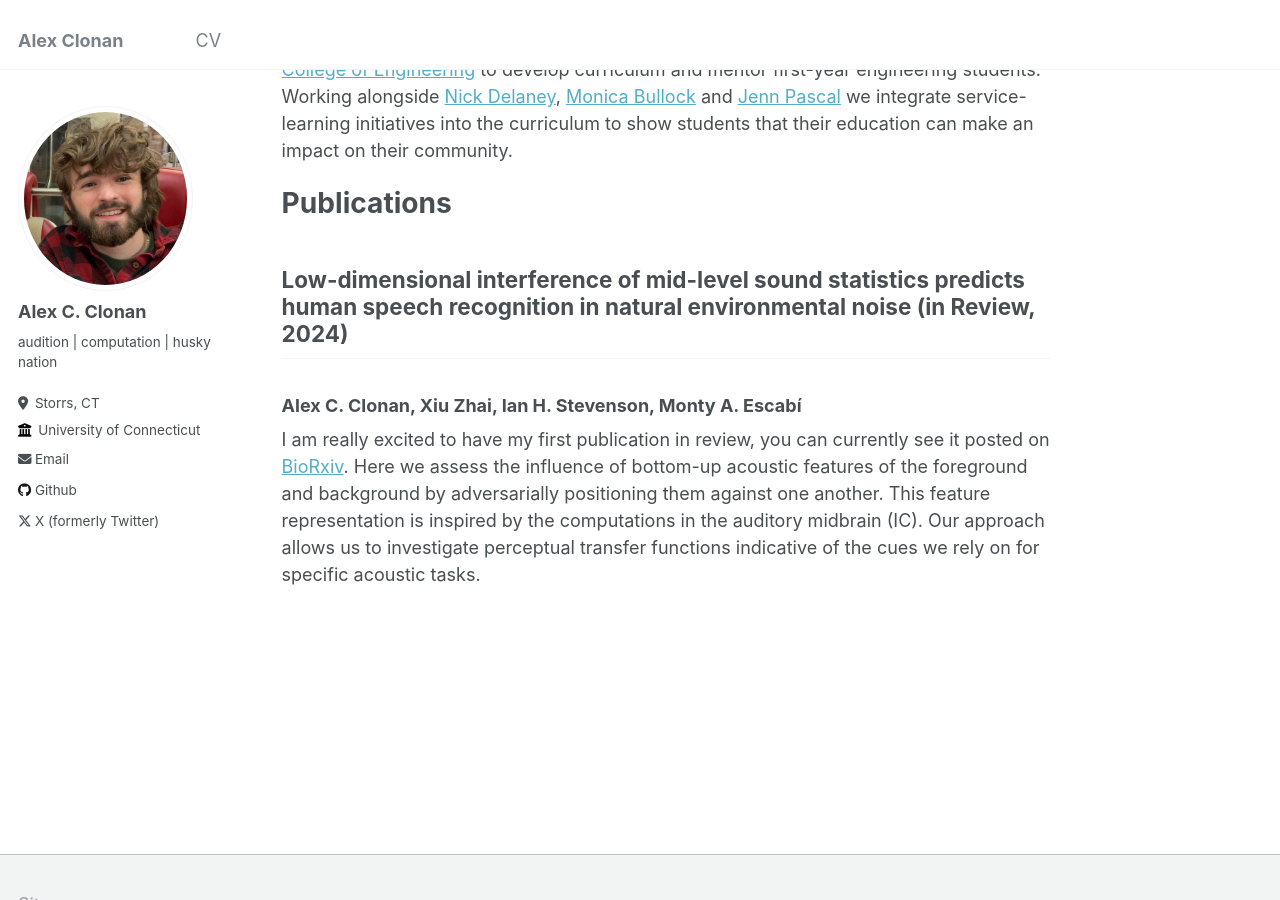
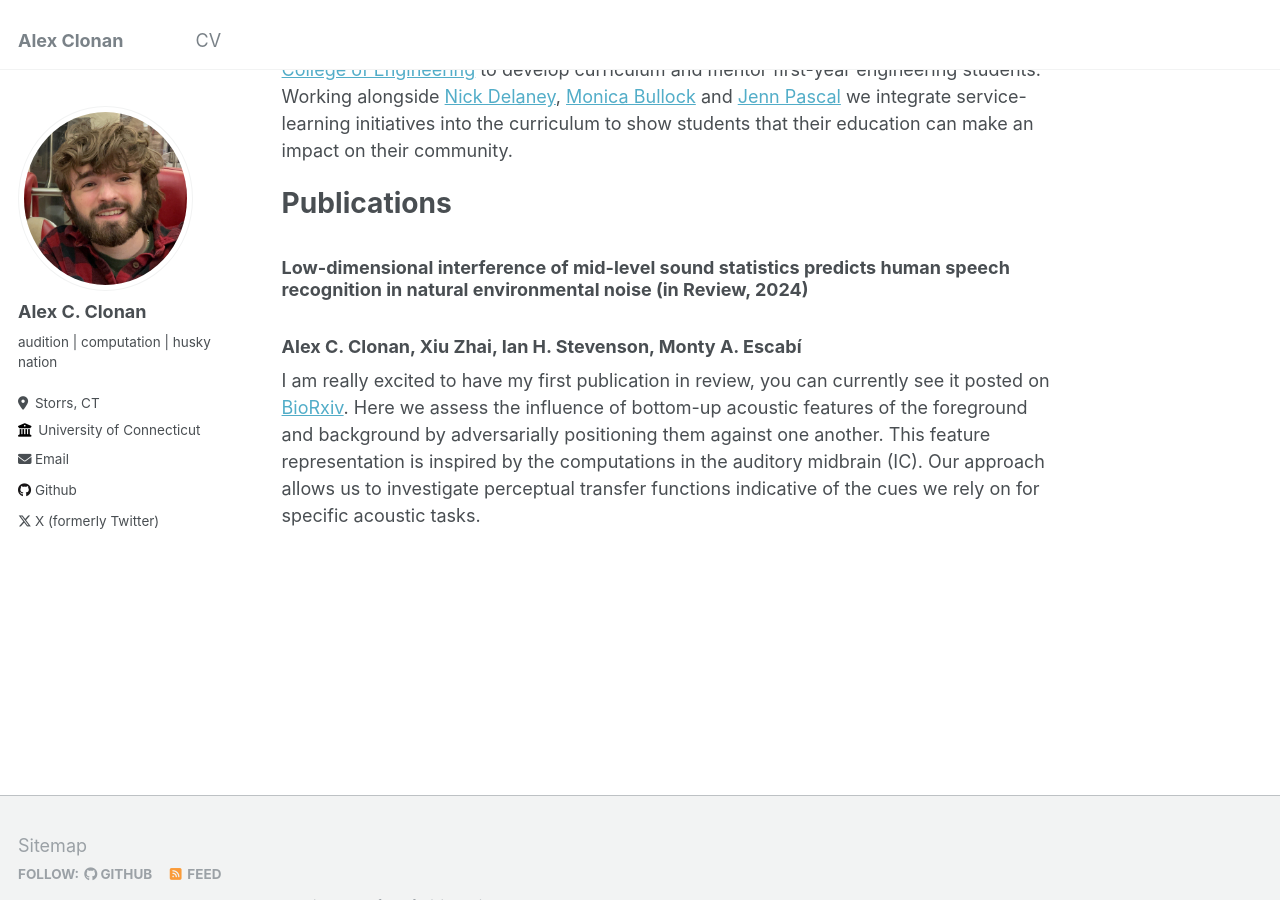
Before and after one commit to aclonan/aclonan.github.io, a Jekyll site: the page built from _pages/about.md, in a window 1280 px wide and 900 px high, scrolled down 1187 px. Built offline with Jekyll 4.4.1, drawn with Linux system fonts in a browser that asks for light colours.

```diff
--- a/_pages/about.md
+++ b/_pages/about.md
@@ -27,6 +27,6 @@ In tandem with my research, I am very interested in STEM Education, and diversit
 
 Publications
 ======
-## **Low-dimensional interference of mid-level sound statistics predicts human speech recognition in natural environmental noise (in Review, 2024)**
+### **Low-dimensional interference of mid-level sound statistics predicts human speech recognition in natural environmental noise (in Review, 2024)**
 ### Alex C. Clonan, Xiu Zhai, Ian H. Stevenson, Monty A. Escabí
 I am really excited to have my first publication in review, you can currently see it posted on [BioRxiv](https://www.biorxiv.org/content/10.1101/2024.02.13.579526v1). Here we assess the influence of bottom-up acoustic features of the foreground and background by adversarially positioning them against one another. This feature representation is inspired by the computations in the auditory midbrain (IC). Our approach allows us to investigate perceptual transfer functions indicative of the cues we rely on for specific acoustic tasks.
```
